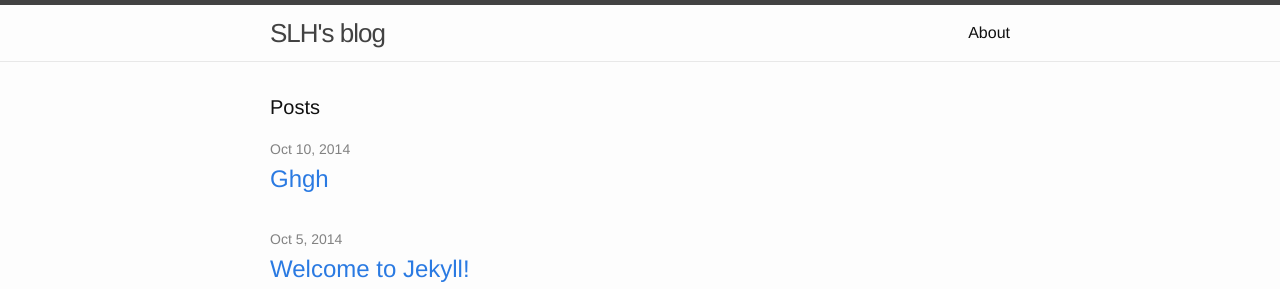
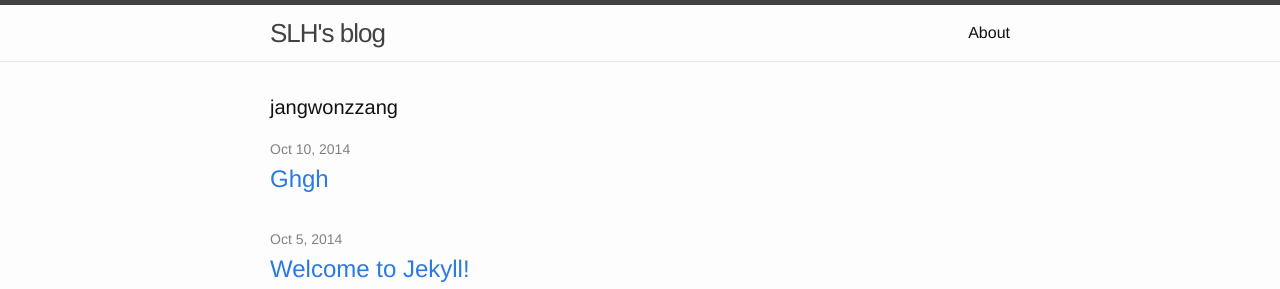
Before and after one commit to geoncheollee/geonblog, a Jekyll site: the page built from index.html, in a window 1280 px wide. Shown: the top 289 px of the page. Built offline with Jekyll 4.4.1, drawn with Linux system fonts in a browser that asks for light colours.

Commit message:
Update index.html

```diff
--- a/index.html
+++ b/index.html
@@ -4,7 +4,7 @@
 
 <div class="home">
 
-  <h1 class="page-heading">Posts</h1>
+  <h1 class="page-heading">jangwonzzang</h1>
 
   <ul class="post-list">
     {% for post in site.posts %}
```
